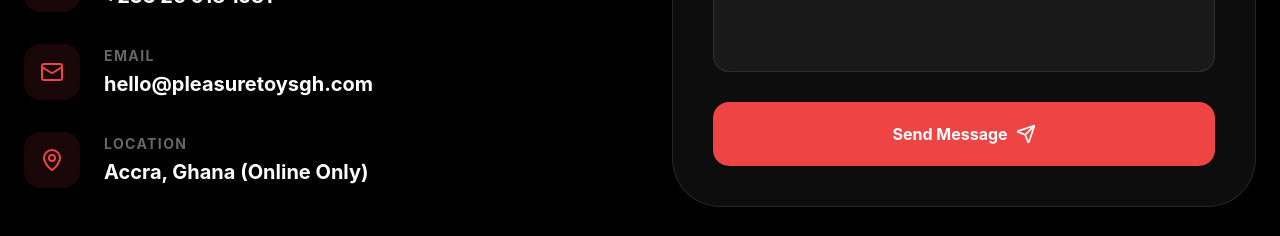
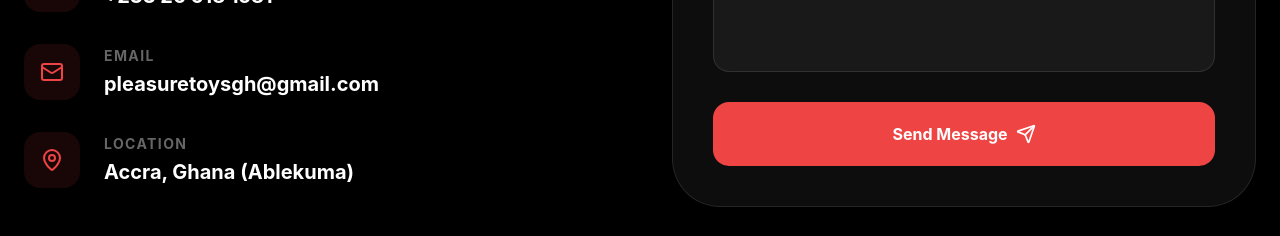
Before and after one commit to Swarthyghost/Toy-Page, a React (Vite) app: page /contact in a window 1280 px wide. Shown: the part 345-581 px from the top of the page. Built offline with nearby package versions, Linux system fonts and the light colour scheme; no server answers.

Commit message:
fourth commit

```diff
--- a/src/components/Contact.tsx
+++ b/src/components/Contact.tsx
@@ -29,7 +29,7 @@ export default function Contact() {
               </div>
               <div>
                 <div className="text-sm font-bold uppercase tracking-widest text-white/40 mb-1">Email</div>
-                <div className="text-xl font-bold">hello@pleasuretoysgh.com</div>
+                <div className="text-xl font-bold">pleasuretoysgh@gmail.com</div>
               </div>
             </div>
 
@@ -39,7 +39,7 @@ export default function Contact() {
               </div>
               <div>
                 <div className="text-sm font-bold uppercase tracking-widest text-white/40 mb-1">Location</div>
-                <div className="text-xl font-bold">Accra, Ghana (Online Only)</div>
+                <div className="text-xl font-bold">Accra, Ghana (Ablekuma)</div>
               </div>
             </div>
           </div>
```
